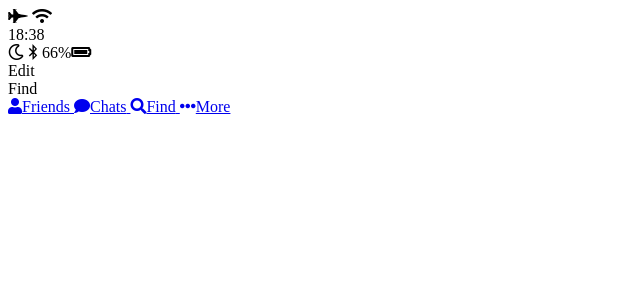
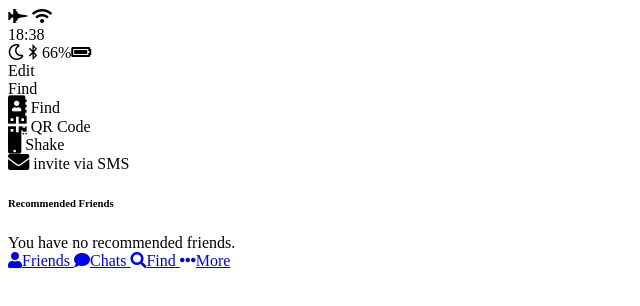
Before and after one commit to mahurju/kakao-clone, a plain HTML site: page find.html in a window 1280 px wide. Shown: the whole page, without its empty margins (0-640 px from the left). Drawn offline with Linux system fonts and the light colour scheme.

Commit message:
mod find.html

```diff
--- a/find.html
+++ b/find.html
@@ -34,6 +34,38 @@
       </div>
     </div>
   </header>
+  <main class="find">
+    <section class="find__options">
+      <div class="find__option">
+        <i class="fas fa-address-book fa-lg"></i>
+        <span class="find__option-title">Find</span>
+      </div>
+      <div class="find__option">
+        <i class="fas fa-qrcode fa-lg"></i>
+        <span class="find__option-title">QR Code</span>
+      </div>
+      <div class="find__option">
+        <i class="fas fa-mobile fa-lg"></i>
+        <span class="find__option-title">Shake</span>
+      </div>
+      <div class="find__option">
+        <i class="fas fa-envelope fa-lg"></i>
+        <span class="find__option-title">invite via SMS</span>
+      </div>
+    </section>
+    <section class="find__recommended">
+      <header>
+        <h6 class="recommended_title">
+          Recommended Friends
+        </h6>
+        <div class="recommended_none">
+          <span class="recommended__text">
+            You have no recommended friends.
+          </span>
+        </div>
+      </header>
+    </section>
+  </main>
   <nav class="tab-bar">
     <a href="index.html" class="tab-bar__tab">
       <i class="fas fa-user"></i><span class="tab-bar__title">Friends</span>
```
